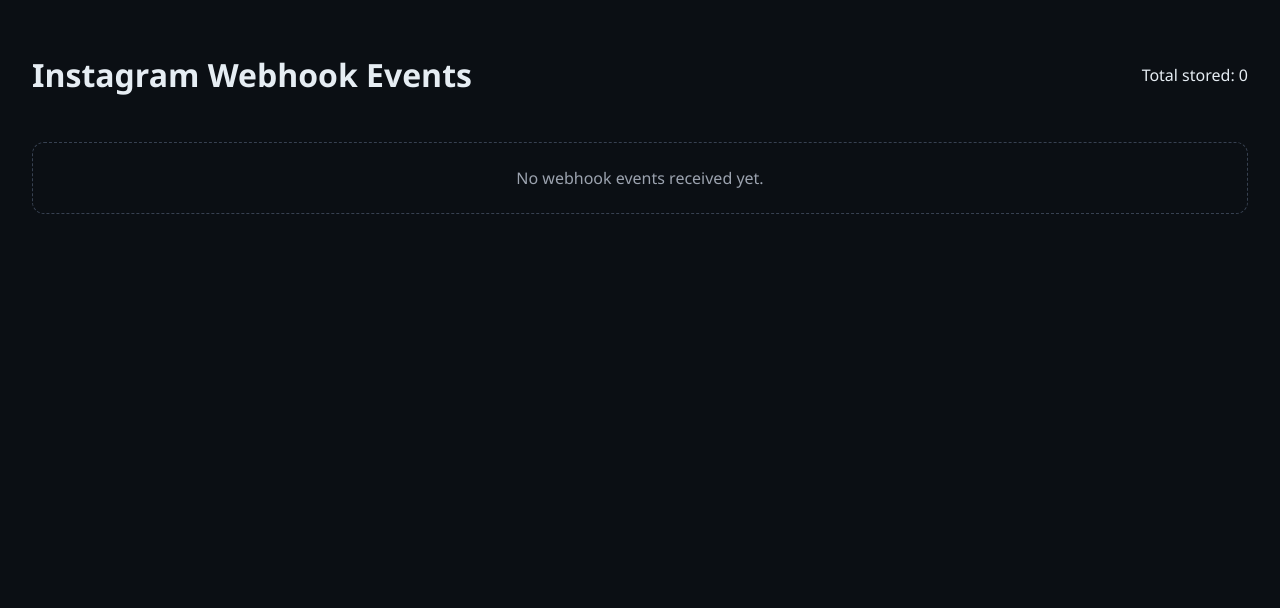
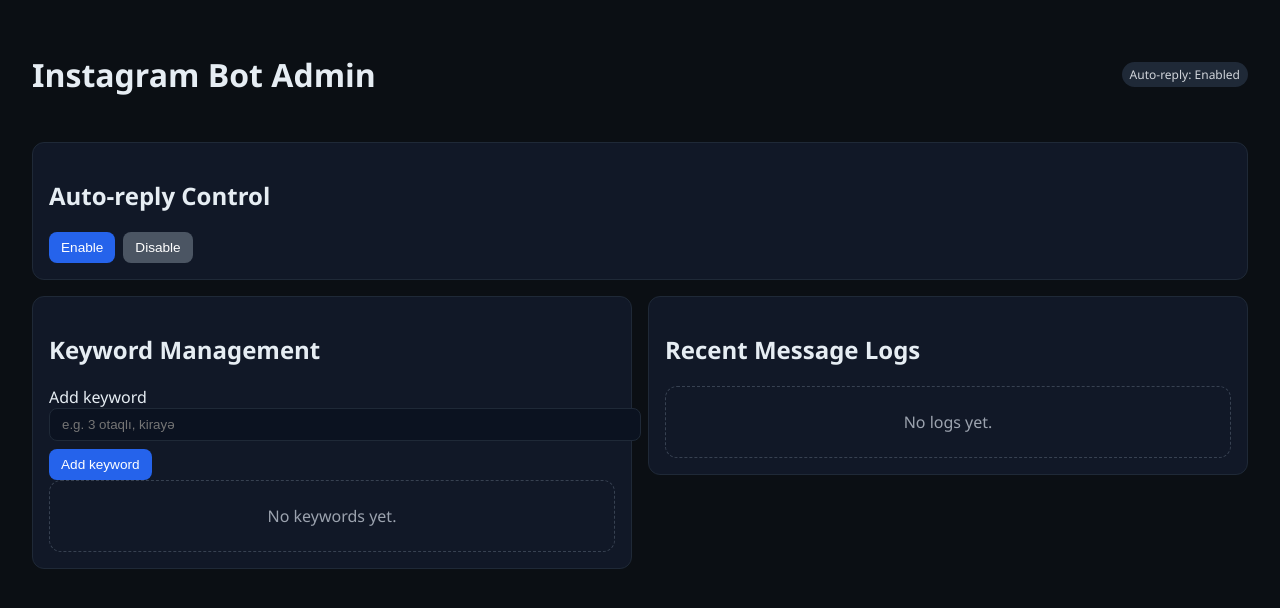
Before and after one commit to AsadAsadov/insta-bot, a FastAPI app: page /admin in a window 1280 px wide. Shown: the top 608 px of the page. Run offline with FastAPI, Linux system fonts and the light colour scheme.

Commit message:
Add webhooks, persistence, and admin controls

```diff
--- a/app/main.py
+++ b/app/main.py
@@ -1,12 +1,18 @@
 from __future__ import annotations
 
+import json
 import os
-from datetime import datetime
-from typing import Any, Dict, List
+from typing import Any, Dict, Optional
 
-from fastapi import FastAPI, HTTPException, Query, Request
-from fastapi.responses import HTMLResponse, JSONResponse
+from fastapi import FastAPI, Form, HTTPException, Query, Request
+from fastapi.responses import HTMLResponse, JSONResponse, RedirectResponse
 from fastapi.templating import Jinja2Templates
+from sqlalchemy import select
+
+from app.db import get_session, init_db, set_setting
+from app.llm import generate_reply
+from app.meta import send_dm
+from app.models import HandoffFlag, Keyword, MessageLog, User
 
 VERIFY_TOKEN = os.getenv("IG_WEBHOOK_VERIFY_TOKEN", "change-me")
 
@@ -14,7 +20,10 @@ app = FastAPI(title="Insta Bot Web Service")
 
 TEMPLATES = Jinja2Templates(directory="app/templates")
 
-WEBHOOK_EVENTS: List[Dict[str, Any]] = []
+
+@app.on_event("startup")
+def startup() -> None:
+    init_db()
 
 
 @app.get("/")
@@ -22,7 +31,7 @@ def healthcheck() -> Dict[str, str]:
     return {"status": "ok"}
 
 
-@app.get("/webhooks/instagram")
+@app.get("/webhook")
 def verify_instagram_webhook(
     hub_mode: str | None = Query(default=None, alias="hub.mode"),
     hub_verify_token: str | None = Query(default=None, alias="hub.verify_token"),
@@ -37,24 +46,173 @@ def verify_instagram_webhook(
     return HTMLResponse(content=hub_challenge)
 
 
-@app.post("/webhooks/instagram")
+@app.post("/webhook")
 async def receive_instagram_webhook(request: Request) -> JSONResponse:
     payload = await request.json()
-    WEBHOOK_EVENTS.append(
-        {
-            "received_at": datetime.utcnow().isoformat() + "Z",
-            "payload": payload,
-        }
-    )
+    await handle_webhook_payload(payload)
     return JSONResponse(content={"status": "received"})
 
 
 @app.get("/admin", response_class=HTMLResponse)
 def admin_panel(request: Request):
+    with get_session() as session:
+        keywords = session.execute(select(Keyword).order_by(Keyword.keyword)).scalars().all()
+        logs = (
+            session.execute(
+                select(MessageLog)
+                .order_by(MessageLog.created_at.desc())
+                .limit(100)
+            )
+            .scalars()
+            .all()
+        )
+        auto_reply_enabled = get_auto_reply_setting(session)
     return TEMPLATES.TemplateResponse(
         "admin.html",
         {
             "request": request,
-            "events": list(reversed(WEBHOOK_EVENTS[-50:])),
+            "keywords": keywords,
+            "logs": logs,
+            "auto_reply_enabled": auto_reply_enabled,
         },
     )
+
+
+@app.post("/admin/keywords")
+def add_keyword(keyword: str = Form(...)) -> RedirectResponse:
+    cleaned = keyword.strip()
+    if not cleaned:
+        raise HTTPException(status_code=400, detail="Keyword required")
+    with get_session() as session:
+        existing = session.execute(select(Keyword).where(Keyword.keyword == cleaned)).scalar_one_or_none()
+        if existing is None:
+            session.add(Keyword(keyword=cleaned))
+    return RedirectResponse(url="/admin", status_code=303)
+
+
+@app.post("/admin/keywords/{keyword_id}/toggle")
+def toggle_keyword(keyword_id: int) -> RedirectResponse:
+    with get_session() as session:
+        keyword = session.get(Keyword, keyword_id)
+        if keyword is None:
+            raise HTTPException(status_code=404, detail="Keyword not found")
+        keyword.is_active = not keyword.is_active
+    return RedirectResponse(url="/admin", status_code=303)
+
+
+@app.post("/admin/keywords/{keyword_id}/delete")
+def delete_keyword(keyword_id: int) -> RedirectResponse:
+    with get_session() as session:
+        keyword = session.get(Keyword, keyword_id)
+        if keyword is None:
+            raise HTTPException(status_code=404, detail="Keyword not found")
+        session.delete(keyword)
+    return RedirectResponse(url="/admin", status_code=303)
+
+
+@app.post("/admin/auto-reply")
+def toggle_auto_reply(enabled: bool = Form(...)) -> RedirectResponse:
+    with get_session() as session:
+        set_setting(session, "auto_reply_enabled", "true" if enabled else "false")
+    return RedirectResponse(url="/admin", status_code=303)
+
+
+async def handle_webhook_payload(payload: Dict[str, Any]) -> None:
+    if payload.get("object") not in {"instagram", "page"}:
+        return
+    for entry in payload.get("entry", []):
+        messaging_events = entry.get("messaging", []) or []
+        changes = entry.get("changes", []) or []
+        for event in messaging_events:
+            await handle_message_event(event)
+        for change in changes:
+            await handle_comment_event(change)
+
+
+async def handle_message_event(event: Dict[str, Any]) -> None:
+    message = event.get("message") or {}
+    text = message.get("text")
+    if not text:
+        return
+    sender_id = event.get("sender", {}).get("id")
+    if not sender_id:
+        return
+    with get_session() as session:
+        user = get_or_create_user(session, sender_id)
+        log_message(session, user.id, "incoming", text, "direct_message", event)
+        if should_skip_auto_reply(session, user.id, text):
+            return
+        reply_text = generate_reply(text)
+        send_dm(sender_id, reply_text)
+        log_message(session, user.id, "outgoing", reply_text, "direct_message_reply", {})
+
+
+async def handle_comment_event(change: Dict[str, Any]) -> None:
+    if change.get("field") != "comments":
+        return
+    value = change.get("value") or {}
+    text = value.get("text")
+    from_user = value.get("from") or {}
+    sender_id = from_user.get("id")
+    if not text or not sender_id:
+        return
+    with get_session() as session:
+        user = get_or_create_user(session, sender_id, from_user.get("username"))
+        log_message(session, user.id, "incoming", text, "comment", change)
+        if should_skip_auto_reply(session, user.id, text):
+            return
+        reply_text = generate_reply(text)
+        send_dm(sender_id, reply_text)
+        log_message(session, user.id, "outgoing", reply_text, "comment_reply", {})
+
+
+def get_or_create_user(session, ig_user_id: str, username: Optional[str] = None) -> User:
+    user = session.execute(select(User).where(User.ig_user_id == ig_user_id)).scalar_one_or_none()
+    if user is None:
+        user = User(ig_user_id=ig_user_id, username=username)
+        session.add(user)
+        session.flush()
+    elif username and user.username != username:
+        user.username = username
+    return user
+
+
+def log_message(
+    session,
+    user_id: int | None,
+    direction: str,
+    text: str,
+    event_type: str,
+    payload: Dict[str, Any],
+) -> None:
+    session.add(
+        MessageLog(
+            user_id=user_id,
+            direction=direction,
+            text=text,
+            event_type=event_type,
+            raw_payload=json.loads(json.dumps(payload)),
+        )
+    )
+
+
+def should_skip_auto_reply(session, user_id: int, text: str) -> bool:
+    if not get_auto_reply_setting(session):
+        return True
+    handoff = session.execute(
+        select(HandoffFlag).where(HandoffFlag.user_id == user_id, HandoffFlag.is_handoff.is_(True))
+    ).scalar_one_or_none()
+    if handoff is not None:
+        return True
+    keywords = session.execute(select(Keyword).where(Keyword.is_active.is_(True))).scalars().all()
+    if not keywords:
+        return False
+    lowered = text.lower()
+    return not any(keyword.keyword.lower() in lowered for keyword in keywords)
+
+
+def get_auto_reply_setting(session) -> bool:
+    from app.db import get_setting
+
+    value = get_setting(session, "auto_reply_enabled", "true")
+    return value == "true"
--- a/app/templates/admin.html
+++ b/app/templates/admin.html
@@ -18,12 +18,59 @@
         justify-content: space-between;
         margin-bottom: 24px;
       }
+      form {
+        margin: 0;
+      }
       .card {
         background: #111827;
         border: 1px solid #1f2937;
         border-radius: 12px;
         padding: 16px;
         margin-bottom: 16px;
+      }
+      .row {
+        display: flex;
+        flex-wrap: wrap;
+        gap: 16px;
+      }
+      .column {
+        flex: 1 1 320px;
+      }
+      .badge {
+        display: inline-block;
+        padding: 4px 8px;
+        border-radius: 999px;
+        font-size: 0.75rem;
+        background: #1f2937;
+        color: #d1d5db;
+      }
+      .actions {
+        display: flex;
+        gap: 8px;
+        margin-top: 8px;
+      }
+      .button {
+        background: #2563eb;
+        border: none;
+        padding: 8px 12px;
+        border-radius: 8px;
+        color: #fff;
+        cursor: pointer;
+        font-size: 0.85rem;
+      }
+      .button.secondary {
+        background: #4b5563;
+      }
+      .button.danger {
+        background: #dc2626;
+      }
+      input[type="text"] {
+        background: #0b1220;
+        border: 1px solid #1f2937;
+        border-radius: 8px;
+        padding: 8px 12px;
+        color: #e6edf3;
+        width: 100%;
       }
       .timestamp {
         color: #9ca3af;
@@ -50,19 +97,71 @@
   </head>
   <body>
     <header>
-      <h1>Instagram Webhook Events</h1>
-      <span>Total stored: {{ events | length }}</span>
+      <h1>Instagram Bot Admin</h1>
+      <span class="badge">Auto-reply: {{ "Enabled" if auto_reply_enabled else "Disabled" }}</span>
     </header>
 
-    {% if events %}
-      {% for event in events %}
+    <section class="card">
+      <h2>Auto-reply Control</h2>
+      <form method="post" action="/admin/auto-reply">
+        <div class="actions">
+          <button class="button" type="submit" name="enabled" value="true">Enable</button>
+          <button class="button secondary" type="submit" name="enabled" value="false">Disable</button>
+        </div>
+      </form>
+    </section>
+
+    <section class="row">
+      <div class="column">
         <section class="card">
-          <div class="timestamp">Received at: {{ event.received_at }}</div>
-          <pre>{{ event.payload | tojson(indent=2) }}</pre>
+          <h2>Keyword Management</h2>
+          <form method="post" action="/admin/keywords">
+            <label for="keyword">Add keyword</label>
+            <input id="keyword" name="keyword" type="text" placeholder="e.g. 3 otaqlı, kirayə" />
+            <div class="actions">
+              <button class="button" type="submit">Add keyword</button>
+            </div>
+          </form>
+          {% if keywords %}
+            <ul>
+              {% for keyword in keywords %}
+                <li>
+                  <strong>{{ keyword.keyword }}</strong>
+                  <span class="badge">{{ "Active" if keyword.is_active else "Paused" }}</span>
+                  <div class="actions">
+                    <form method="post" action="/admin/keywords/{{ keyword.id }}/toggle">
+                      <button class="button secondary" type="submit">
+                        {{ "Disable" if keyword.is_active else "Enable" }}
+                      </button>
+                    </form>
+                    <form method="post" action="/admin/keywords/{{ keyword.id }}/delete">
+                      <button class="button danger" type="submit">Delete</button>
+                    </form>
+                  </div>
+                </li>
+              {% endfor %}
+            </ul>
+          {% else %}
+            <div class="empty">No keywords yet.</div>
+          {% endif %}
         </section>
-      {% endfor %}
-    {% else %}
-      <div class="empty">No webhook events received yet.</div>
-    {% endif %}
+      </div>
+      <div class="column">
+        <section class="card">
+          <h2>Recent Message Logs</h2>
+          {% if logs %}
+            {% for log in logs %}
+              <section class="card">
+                <div class="timestamp">{{ log.created_at }}</div>
+                <div><strong>{{ log.event_type }}</strong> · {{ log.direction }}</div>
+                <pre>{{ log.text }}</pre>
+              </section>
+            {% endfor %}
+          {% else %}
+            <div class="empty">No logs yet.</div>
+          {% endif %}
+        </section>
+      </div>
+    </section>
   </body>
 </html>
--- a/requirements.txt
+++ b/requirements.txt
@@ -1,3 +1,6 @@
 fastapi>=0.110.0
 jinja2>=3.1.3
+httpx>=0.27.0
+openai>=1.40.0
+sqlalchemy>=2.0.30
 uvicorn[standard]>=0.27.1
```
Also changed, not shown: app/db.py (added, +55 -0 lines), app/llm.py (added, +33 -0 lines), app/meta.py (added, +24 -0 lines), app/models.py (added, +64 -0 lines).
